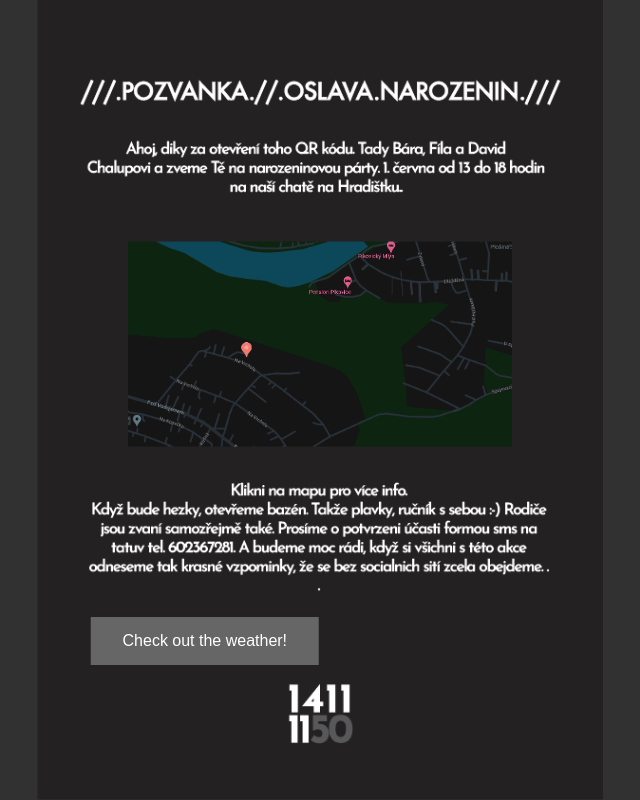
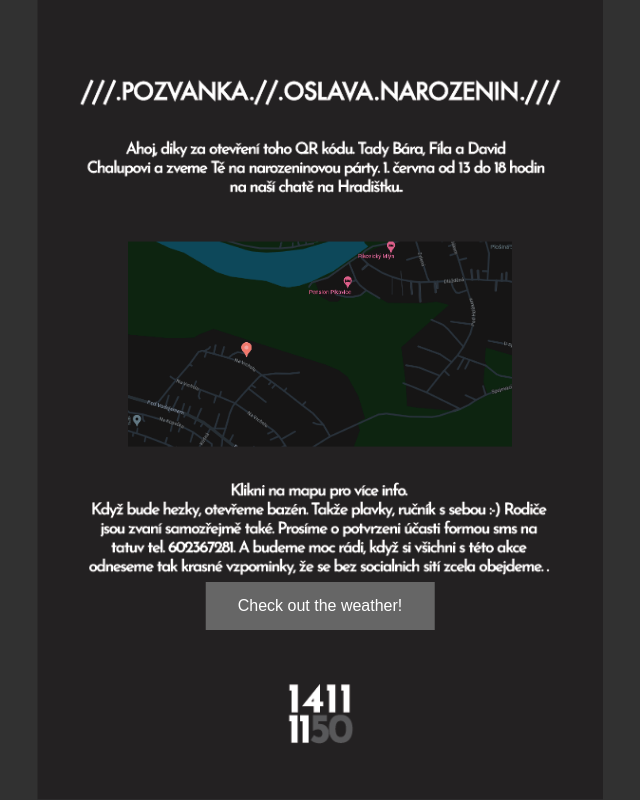
Before and after one commit to 70MS73R/party-time-hans-kids, a plain HTML site: page index.html in a window 1280 px wide. Shown: the whole page, without its empty margins (320-960 px from the left). Drawn offline with Linux system fonts and the light colour scheme; a web font is replaced by a local one.

Commit message:
Update style.css

```diff
--- a/style.css
+++ b/style.css
@@ -41,8 +41,8 @@ body {
   font-size: 16px;
   cursor: pointer;
   position: fixed; /* Fixed positioning */
-  bottom: 135px; /* Align to the bottom of the page */
-  left: 41%; /* Position 25% from the left side */
+  bottom: 170px; /* Align to the bottom of the page */
+  left: 50%; /* Position 25% from the left side */
   transform: translateX(
     -50%
   ); /* Center the button horizontally relative to the left 25% position */
```
